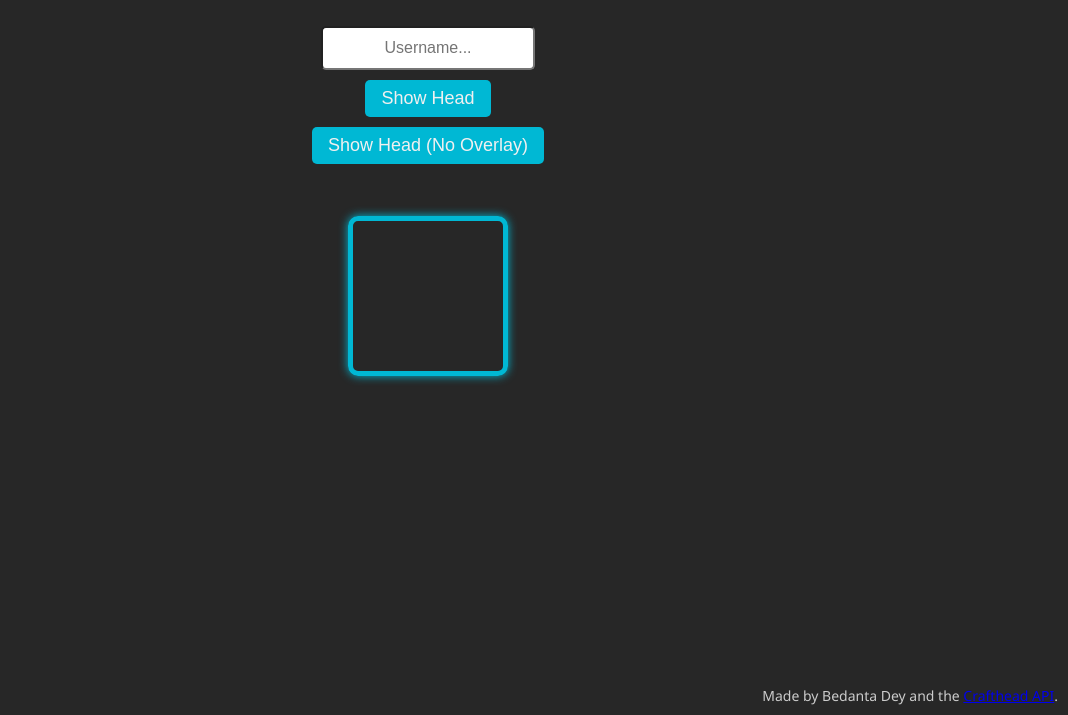
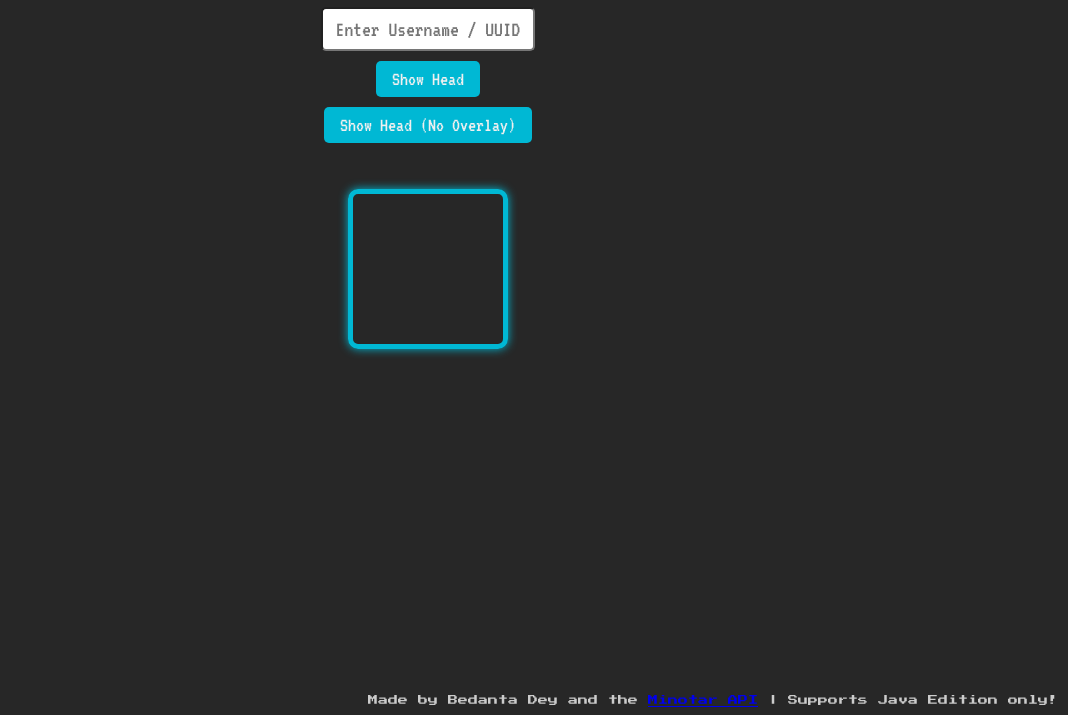
Before and after one commit to BedantaD/minecraft-head-stealer, a plain HTML site: page index.html in a window 1280 px wide. Shown: the part 85-800 px from the top of the page, without its empty margins (212-1280 px from the left). Drawn offline with Linux system fonts and the light colour scheme.

Commit message:
Add files via upload

```diff
--- a/index.html
+++ b/index.html
@@ -2,18 +2,21 @@
 <html>
 <head>
 	<title>Minecraft Head Viewer</title>
+	<meta name="viewport" content="width=device-width, initial-scale=1.0">
+	<link href="https://fonts.googleapis.com/css2?family=Press+Start+2P&family=VT323&display=swap" rel="stylesheet">
+	<link rel="icon" type="image/x-icon" href="https://render.skinmc.net/3d.php?user=CosmoPlaysMC&vr=-10&hr0&hrh=25&aa=&headOnly=true&ratio=50">
 	<link rel="stylesheet" type="text/css" href="style.css">
 </head>
 <body>
 	<h1>Minecraft Head Viewer</h1>
 	<br>
-	<input type="text" id="mc-username" placeholder="Username...">
+	<input type="text" id="mc-username" placeholder="Enter Username / UUID">
 	<button onclick="showHead()">Show Head</button>
 	<button onclick="showSkull()">Show Head (No Overlay)</button>
     <br>
 	<div id="mc-head"></div>
 	<button id="save-button" onclick="saveImage()">Save Image</button>
-	<div id="footer">Made by Bedanta Dey and the <a href="https://crafthead.net">Crafthead API</a>.</div>
+	<div id="footer">Made by Bedanta Dey and the <a href="https://minotar.net">Minotar API</a> | Supports Java Edition only!</div>
 	<script src="script.js"></script>
 </body>
 </html>
--- a/script.js
+++ b/script.js
@@ -3,7 +3,7 @@ function showHead() {
     var headDiv = document.getElementById('mc-head');
     if (username.length > 0) {
         headDiv.style.display = 'block';
-        headDiv.style.backgroundImage = `url('https://crafthead.net/helm/${username}/150.png')`;
+        headDiv.style.backgroundImage = `url('https://minotar.net/helm/${username}/150.png')`;
         document.getElementById('save-button').style.display = 'block';
     }
 }
@@ -11,9 +11,10 @@ function showHead() {
 function showSkull() {
     var username = document.getElementById('mc-username').value;
     var headDiv = document.getElementById('mc-head');
+
     if (username.length > 0) {
         headDiv.style.display = 'block';
-        headDiv.style.backgroundImage = `url('https://crafthead.net/avatar/${username}/150.png')`;
+        headDiv.style.backgroundImage = `url('https://minotar.net/avatar/${username}/150.png')`;
         document.getElementById('save-button').style.display = 'block';
     }
 }
--- a/style.css
+++ b/style.css
@@ -1,7 +1,7 @@
 body {
     background-color: #272727;
     color: #f0f0f0;
-    font-family: 'Segoe UI', Tahoma, Geneva, Verdana, sans-serif;
+    font-family: 'Press Start 2P', cursive;
   }
 
   h1 {
@@ -16,12 +16,14 @@ body {
     font-size: 20px;
   }
 
+
   #mc-username {
     display: block;
     margin: 0 auto;
+    font-family:'VT323', monospace;
     width: 200px;
     height: 30px;
-    font-size: 16px;
+    font-size: 22px;
     padding: 5px;
     margin-bottom: 10px;
     text-align: center;
@@ -31,11 +33,12 @@ body {
   button {
     display: block;
     margin: 0 auto;
+    font-family:'VT323', monospace;
     background-color: #00b8d4;
     color: #f0f0f0;
     border: none;
     border-radius: 5px;
-    font-size: 18px;
+    font-size: 20px;
     padding: 8px 16px;
     cursor: pointer;
     margin-bottom: 10px;
@@ -66,7 +69,7 @@ body {
     border-radius: 5px;
     border: none;
     color: #f0f0f0;
-    font-size: 18px;
+    font-size: 20px;
     cursor: pointer;
   }
 
@@ -81,6 +84,6 @@ body {
     bottom: 0;
     right: 0;
     margin: 10px;
-    font-size: 14px;
+    font-size: 10px;
     color: #ccc;
   }
```
